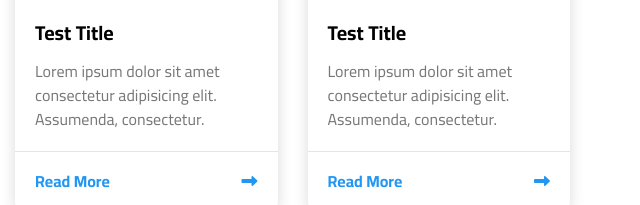
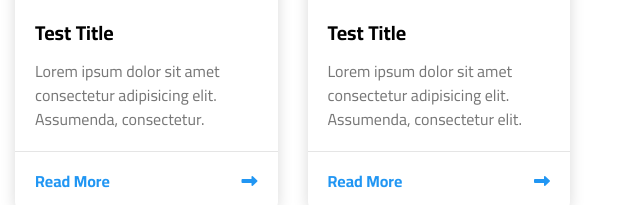
Before and after one commit to ahmedyahya01/Portfolio, a plain HTML site: page index.html in a window 1280 px wide. Shown: the part 1209-1414 px from the top of the page, 640-1280 px from the left. Drawn offline with Linux system fonts and the light colour scheme.

Commit message:
New Updates

```diff
--- a/index.html
+++ b/index.html
@@ -136,7 +136,7 @@
                 <img src="imgs/cat-04.jpg" alt="">
                 <div class="content">
                     <h3>Test Title</h3>
-                    <p>Lorem ipsum dolor sit amet consectetur adipisicing elit. Assumenda, consectetur.</p>
+                    <p>Lorem ipsum dolor sit amet consectetur adipisicing elit. Assumenda, consectetur elit.</p>
                 </div>
                 <div class="info">
                     <a href="#">Read More</a>
```
